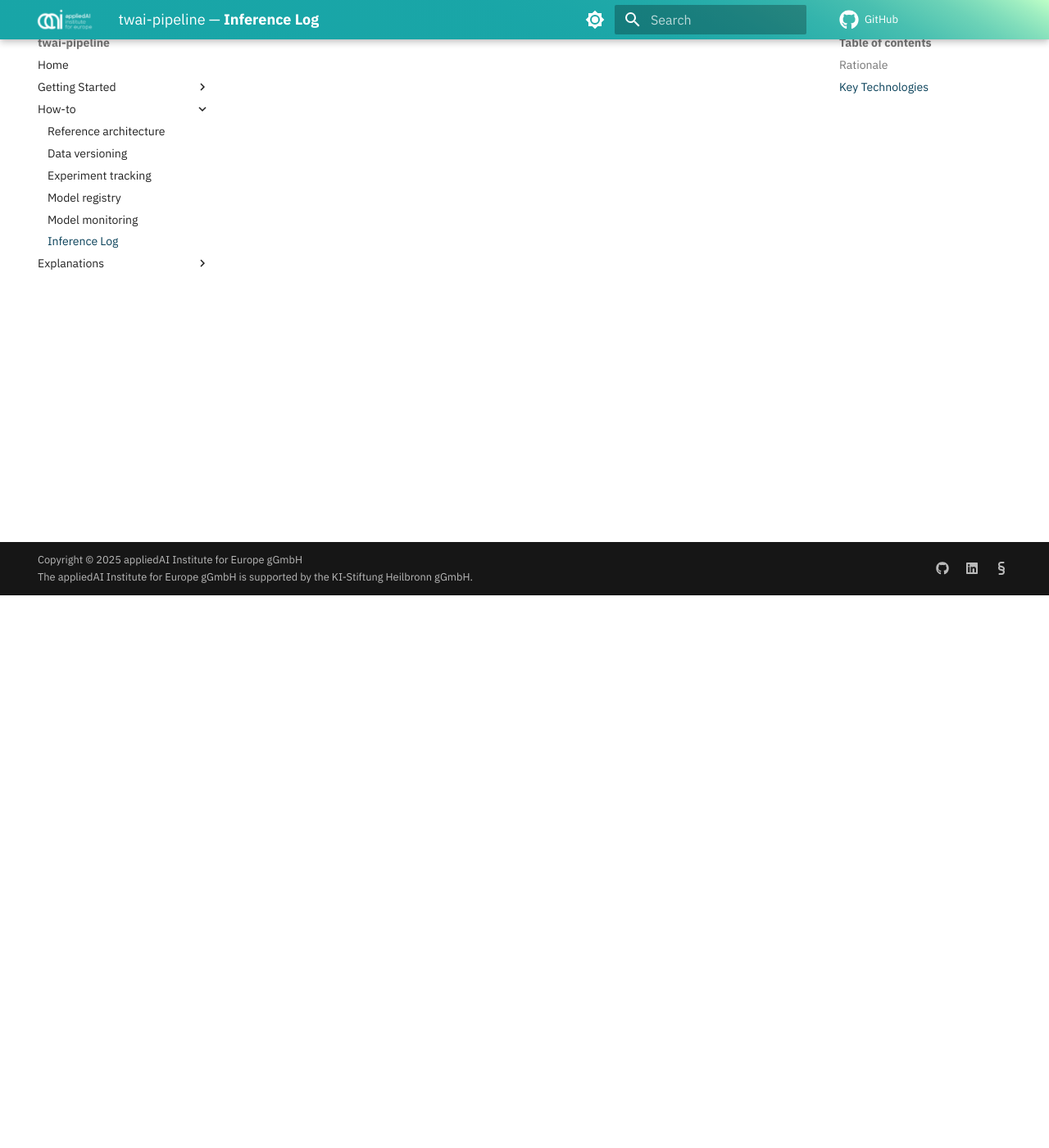
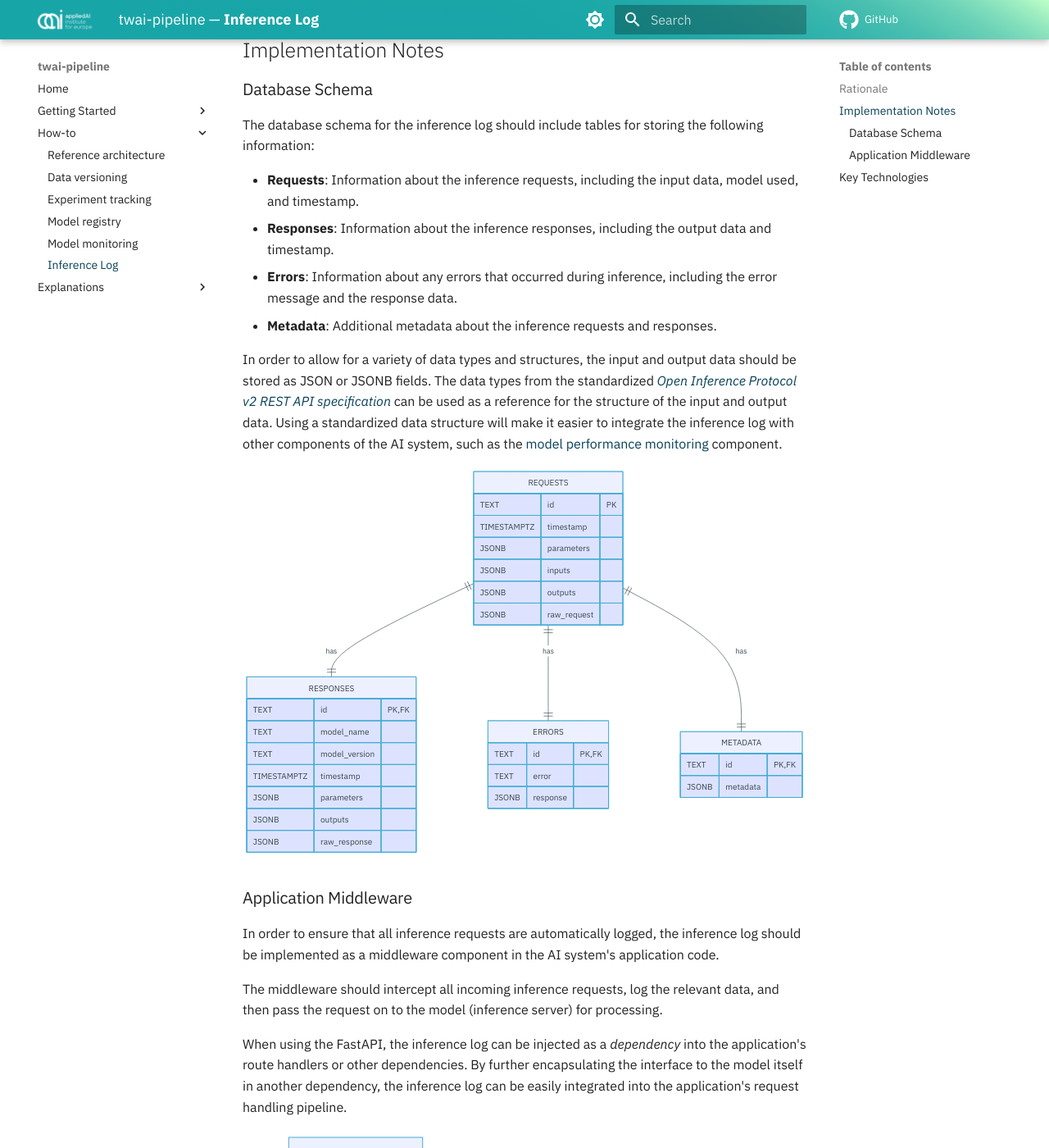
Before and after one commit to aai-institute/practical-ai-act, an MkDocs documentation site: the page built from docs/how-to/inference-log.md, in a window 1280 px wide and 1400 px high, scrolled down 674 px. Shown: the whole window at 82% size. Built offline with MkDocs 1.6.1 and Material for MkDocs 9.7.7, drawn with Linux system fonts in a browser that asks for light colours; plug-ins that fetch from the network failed and are left out; comment, search, counter and statistics services are not loaded; the version menu is left out; some of the changed text lies outside the part shown.

Commit message:
docs: Document inference log

````diff
--- a/docs/how-to/inference-log.md
+++ b/docs/how-to/inference-log.md
@@ -14,7 +14,79 @@ An inference log is a permanent record of all inferences made by the AI system,
 The inference log serves as the basis for monitoring the AI system's operation, ensuring that it behaves as intended and complies with legal and ethical requirements.
 As such, it enables post-deployment monitoring activities, such as [model performance monitoring](model-monitoring.md).
 
+Logging of inference data should allow for the reconstruction of the AI system's decision-making process, including the input data, the model used, and the output data.
+This is essential for understanding the AI system's behavior and for identifying and addressing any issues that may arise.
+
+## Implementation Notes
+
+### Database Schema
+
+The database schema for the inference log should include tables for storing the following information:
+
+-   **Requests**: Information about the inference requests, including the input data, model used, and timestamp.
+-   **Responses**: Information about the inference responses, including the output data and timestamp.
+-   **Errors**: Information about any errors that occurred during inference, including the error message and the response data.
+-   **Metadata**: Additional metadata about the inference requests and responses.
+
+In order to allow for a variety of data types and structures, the input and output data should be stored as JSON or JSONB fields.
+The data types from the standardized [_Open Inference Protocol v2 REST API specification_](https://github.com/kserve/open-inference-protocol/blob/main/specification/protocol/inference_rest.md) can be used as a reference for the structure of the input and output data.
+Using a standardized data structure will make it easier to integrate the inference log with other components of the AI system, such as the [model performance monitoring](model-monitoring.md) component.
+
+```mermaid
+erDiagram
+    REQUESTS {
+        TEXT id PK
+        TIMESTAMPTZ timestamp
+        JSONB parameters
+        JSONB inputs
+        JSONB outputs
+        JSONB raw_request
+    }
+
+    RESPONSES {
+        TEXT id PK, FK
+        TEXT model_name
+        TEXT model_version
+        TIMESTAMPTZ timestamp
+        JSONB parameters
+        JSONB outputs
+        JSONB raw_response
+    }
+
+    ERRORS {
+        TEXT id PK, FK
+        TEXT error
+        JSONB response
+    }
+
+    METADATA {
+        TEXT id PK, FK
+        JSONB metadata
+    }
+
+    REQUESTS ||--|| RESPONSES : "has"
+    REQUESTS ||--|| ERRORS : "has"
+    REQUESTS ||--|| METADATA : "has"
+```
+
+### Application Middleware
+
+In order to ensure that all inference requests are automatically logged, the inference log should be implemented as a middleware component in the AI system's application code.
+
+The middleware should intercept all incoming inference requests, log the relevant data, and then pass the request on to the model (inference server) for processing.
+
+When using the FastAPI, the inference log can be injected as a _dependency_ into the application's route handlers or other dependencies.
+By further encapsulating the interface to the model itself in another dependency, the inference log can be easily integrated into the application's request handling pipeline.
+
+```mermaid
+flowchart TD
+    A[Route Handler] --> B[Model Inference Dependency] --> C[Inference Log Dependency]
+```
+
 ## Key Technologies
 
 -   Any database or storage solution that supports the required data structure
-    -   Our reference architecture uses [PostgreSQL](https://www.postgresql.org/)
+    -   The showcase implementation uses [PostgreSQL](https://www.postgresql.org/)
+    -   Other choice include [ElasticSearch](https://www.elastic.co/elasticsearch/), [MongoDB](https://www.mongodb.com/), or [SQLite](https://www.sqlite.org/index.html)
+-   [Open Inference Protocol specification](https://github.com/kserve/open-inference-protocol/), as a standardized data structure for the input and output data
+-   [FastAPI](https://fastapi.tiangolo.com/) for building the AI system's application code
--- a/mkdocs.yml
+++ b/mkdocs.yml
@@ -93,7 +93,11 @@ markdown_extensions:
   - pymdownx.inlinehilite
   - pymdownx.snippets:
       url_download: true
-  - pymdownx.superfences
+  - pymdownx.superfences:
+      custom_fences:
+        - name: mermaid
+          class: mermaid
+          format: !!python/name:pymdownx.superfences.fence_code_format
   - pymdownx.tabbed:
       alternate_style: true
 
````
